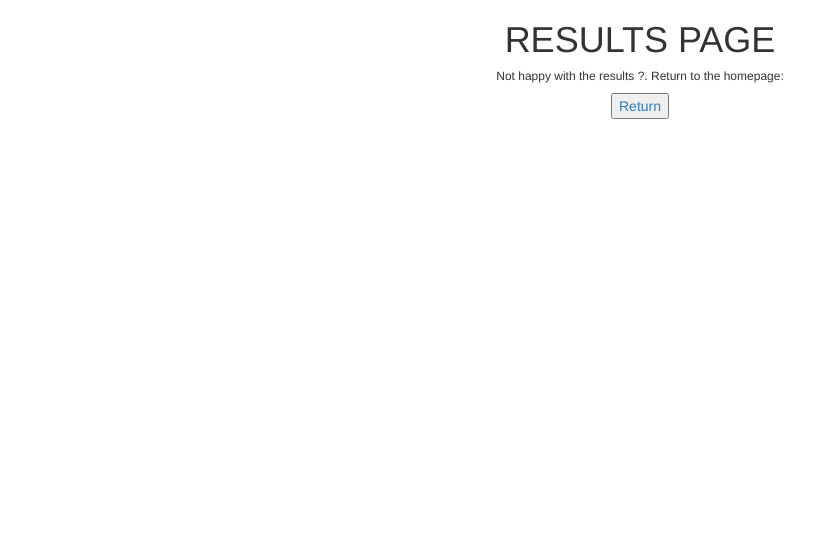
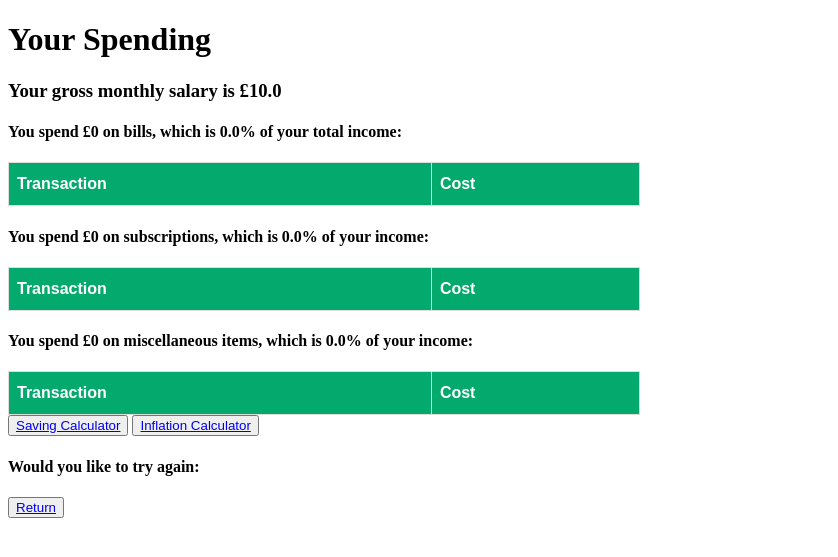
Before and after one commit to LiamLogan1996/lbg-london-reboot, a Django app: page /results/ in a window 1280 px wide. Shown: the top 557 px of the page, without its empty margins (0-838 px from the left). Run offline with Django 3.2, Linux system fonts and the light colour scheme; tables that the repository leaves empty hold one stand-in row (values such as "Sample post"); lists and menus that the app fills with data are empty; some libraries are stand-ins or nearby versions.

Commit message:
Fixed user input and spending page. Now see category spend and totals.

```diff
--- a/lbgLondonReboot/Templates/reboot/results.html
+++ b/lbgLondonReboot/Templates/reboot/results.html
@@ -1,15 +1,93 @@
 <!DOCTYPE html>
 <html lang="en">
 <head>
-    <meta charset="UTF-8">
-    <title>Results Page</title>
-    <link rel="stylesheet" href="https://maxcdn.bootstrapcdn.com/bootstrap/3.4.1/css/bootstrap.min.css">
+    <style>
+        #customers {
+            font-family: Arial, Helvetica, sans-serif;
+            border-collapse: collapse;
+            width: 50%;
+        }
+
+        #customers td, #customers th {
+            border: 1px solid #ddd;
+            padding: 8px;
+        }
+
+        #customers tr:nth-child(even){background-color: #f2f2f2;}
+
+        #customers tr:hover {background-color: #ddd;}
+
+        #customers th {
+            padding-top: 12px;
+            padding-bottom: 12px;
+            text-align: left;
+            background-color: #04AA6D;
+            color: white;
+        }
+        <meta charset="UTF-8">
+        <title>Results Page</title>
+        <link rel="stylesheet" href="https://maxcdn.bootstrapcdn.com/bootstrap/3.4.1/css/bootstrap.min.css">
+</style>
 </head>
 <body>
-    <center>
-        <h1> RESULTS PAGE </h1>
-        <h6>Not happy with the results ?. Return to the homepage:</h6>
-        <button type="submit"><a href="/">Return</button>
-    <center>
+<h1>Your Spending </h1>
+<h3>Your gross monthly salary is £{{salary}}</h3>
+<h4>You spend £{{bill_spend}} on bills, which is {{bill_percent}}% of your total income:</h4>
+<table id="customers">
+    <thead>
+        <tr>
+            <th>Transaction</th>
+            <th>Cost</th>
+        </tr>
+    </thead>
+    <tbody>
+        {% for product in bill_product %}
+        <tr>
+            <td>{{product.ProductName}}</td>
+
+            <td>{{product.ProductPrice}}</td>
+        </tr>
+        {% endfor %}
+    </tbody>
+</table>
+<h4>You spend £{{sub_spend}} on subscriptions, which is {{sub_percent}}% of your income:</h4>
+<table id="customers">
+    <thead>
+        <tr>
+            <th>Transaction</th>
+            <th>Cost</th>
+        </tr>
+    </thead>
+    <tbody>
+        {% for product in sub_product %}
+        <tr>
+            <td>{{product.ProductName}}</td>
+
+            <td>{{product.ProductPrice}}</td>
+        </tr>
+        {% endfor %}
+    </tbody>
+</table>
+<h4>You spend £{{misc_spend}} on miscellaneous items, which is {{misc_percent}}% of your income:</h4>
+<table id="customers">
+    <thead>
+        <tr>
+            <th>Transaction</th>
+            <th>Cost</th>
+        </tr>
+    </thead>
+    <tbody>
+        {% for product in misc_product %}
+        <tr>
+            <td>{{product.ProductName}}</td>
+
+            <td>{{product.ProductPrice}}</td>
+        </tr>
+        {% endfor %}
+    </tbody>
+</table>
+        <button type="submit"><a href="{% url 'saving' %}">Saving Calculator</a></button>
+        <button type="submit"><a href="{% url 'inflation' %}">Inflation Calculator</a></button>
+<h4>Would you like to try again: </h4> <button type="submit"><a href="{% url 'index' %}">Return</a></button>
 </body>
 </html>
--- a/lbgLondonReboot/lbgLondonReboot/__init__.py
+++ b/lbgLondonReboot/lbgLondonReboot/__init__.py
@@ -0,0 +1,3 @@
+import pymysql
+
+pymysql.install_as_MySQLdb()
--- a/lbgLondonReboot/lbgLondonReboot/urls.py
+++ b/lbgLondonReboot/lbgLondonReboot/urls.py
@@ -21,6 +21,8 @@ from reboot import views
 urlpatterns = [
     url(r'^$', views.index, name='index'),
     url(r'^results/', views.results, name='results'),
+    url(r'^saving/', views.saving, name='saving'),
+    url(r'^inflation/', views.inflation, name='inflation'),
     url(r'^reboot/', include('reboot.urls')),
     url('admin/', admin.site.urls),
 ]
--- a/lbgLondonReboot/reboot/models.py
+++ b/lbgLondonReboot/reboot/models.py
@@ -1,18 +1,29 @@
 # Create your models here.
 from django.db import models
+# from django.db import connections - Required to query an external database.
 
-class User(models.Model):
-    user_id = models.AutoField(primary_key=True)
+# These models have been created locally for testing, they will need to be used in external
+# database once ready. One for the spending, second for the users inputs during a session.
+# To use locally you need to run - python manage.py makemigrations and python manage.py migrate.
 
-    salary_input = models.IntegerField(default=0)
-    inflation_input = models.IntegerField(default=0)
+class Product(models.Model):
+    ProductID = models.AutoField(primary_key=True)
+    ProductCategory = models.CharField(max_length=100)
+    ProductName = models.CharField(max_length=100)
+    ProductPrice = models.FloatField()
 
-    def __int__(self):
-        return self.user_id
+    class Meta:
+        verbose_name = 'Product'
 
-# May need to create model for the transactions ?.
-# Run python manage.py migrate to initialise database.
-# then python manage.py createsuperuser.
-# stuart - pass11word
-# python manage.py makemigrations reboot (if changing models).
-# python manage.py migrate (to commit changes).
+    def __str__(self):
+        return self.ProductName
+
+class Input(models.Model):
+    salary_input = models.FloatField(default=0)
+    inflation_input = models.FloatField(default=0)
+
+    class Meta:
+        verbose_name = 'Input'
+
+    def __float__(self):
+        return self.salary_input
--- a/lbgLondonReboot/reboot/views.py
+++ b/lbgLondonReboot/reboot/views.py
@@ -1,35 +1,53 @@
-from django.http import HttpResponse
 from django.shortcuts import render
+from .models import Input, Product
+from .forms import InputForm
+
 
 def index(request):
-    input_salary = request.POST.get(int, None)
-    input_inflation = request.POST.get(int, None)
-
-    context_dict = salary_inflation_check(input_salary, input_inflation)
-
-    return render(request, 'reboot/index.html', context=context_dict)
+    form = InputForm()
+    if request.method == 'POST':
+        form = InputForm(request.POST)
+        if form.is_valid():
+            form.save()
+            return results(request)
+        else:
+            print(form.errors)
+    return render(request, 'reboot/index.html', {'form': form})
 
 def results(request):
+    bill_spend = Product.objects.filter(ProductCategory='Bills').order_by('-ProductPrice')
+    context_dict = {'bill_product': bill_spend}
+    misc_spend = Product.objects.filter(ProductCategory='MiscSpend').order_by('-ProductPrice')
+    context_dict['misc_product'] = misc_spend
+    subscription_spend = Product.objects.filter(ProductCategory='Subscriptions').order_by('-ProductPrice')
+    context_dict['sub_product'] = subscription_spend
+    user_input = Input.objects.last()
+    salary = (user_input.salary_input)
+    inflation = (user_input.inflation_input)
+    context_dict['salary'] = salary
+    context_dict['inflation'] = inflation
+    context_dict['bill_spend'] = round(total(bill_spend), 2)
+    context_dict['misc_spend'] = round(total(misc_spend), 2)
+    context_dict['sub_spend'] = round(total(subscription_spend), 2)
+    context_dict['bill_percent'] = percent(context_dict['bill_spend'], salary)
+    context_dict['sub_percent'] = percent(context_dict['sub_spend'], salary)
+    context_dict['misc_percent'] = percent(context_dict['misc_spend'], salary)
 
-    context_dict = {}
-    return render(request, 'reboot/results.html', context=context_dict)
+    return render(request, 'reboot/results.html', context_dict)
 
-def salary_inflation_check(x, y):
-    context_dict = {}
-    if isinstance(x, int) or isinstance(x, float):
-        if x > 0:
-            context_dict['salary'] = x
-        else:
-            print("You have entered a negative salary")
-    else:
-        print("You have not entered a number")
+def saving(request):
 
-    if isinstance(y, int) or isinstance(y, float):
-        if y > 0:
-            context_dict['inflation'] = y
-        else:
-            print("You have entered a negative inflation")
-    else:
-        print("You have not entered a number")
+    return render(request, 'reboot/saving.html', {})
 
-    return(context_dict)
+def inflation(request):
+
+    return render(request, 'reboot/inflation.html', {})
+
+def total(spending):
+    total = 0
+    for spend in spending:
+        total += spend.ProductPrice
+    return total
+
+def percent(a, b):
+    return(round((a/b)*100, 2))
```
Also changed, not shown: lbgLondonReboot/Templates/reboot/index.html (+11 -6 lines), lbgLondonReboot/Templates/reboot/inflation.html (added, +13 -0 lines), lbgLondonReboot/Templates/reboot/saving.html (added, +13 -0 lines), lbgLondonReboot/lbgLondonReboot/settings.py (+13 -15 lines), lbgLondonReboot/populate_products.py (added, +43 -0 lines), lbgLondonReboot/reboot/admin.py (+5 -3 lines), lbgLondonReboot/reboot/forms.py (added, +15 -0 lines).
